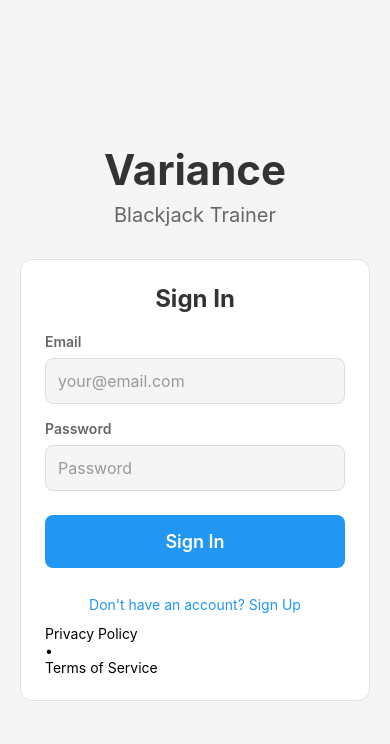
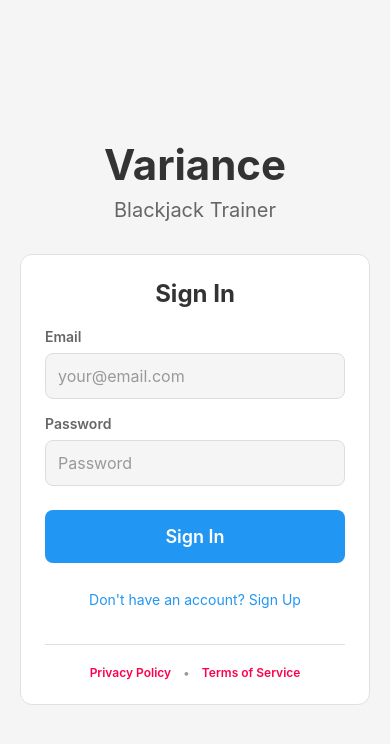
Before and after one commit to jackson-lafrance/variance, a React Native app in the folder mobile/: screen /Auth in a window 390 px wide. Shown: the top 744 px of the page. Built offline with nearby package versions, Linux system fonts and the light colour scheme; no server answers.

Commit message:
fix: add footer styles to mobile Auth screen

```diff
--- a/mobile/src/screens/Auth.tsx
+++ b/mobile/src/screens/Auth.tsx
@@ -255,5 +255,25 @@ const styles = StyleSheet.create({
   switchButtonText: {
     color: '#2196f3',
     fontSize: 14,
+    textAlign: 'center',
+  },
+  footer: {
+    flexDirection: 'row',
+    justifyContent: 'center',
+    alignItems: 'center',
+    marginTop: 24,
+    paddingTop: 20,
+    borderTopWidth: 1,
+    borderTopColor: '#e0e0e0',
+    gap: 12,
+  },
+  footerLink: {
+    fontSize: 12,
+    color: '#FF004D',
+    fontWeight: '600',
+  },
+  footerSeparator: {
+    fontSize: 12,
+    color: '#999',
   },
 });
```
